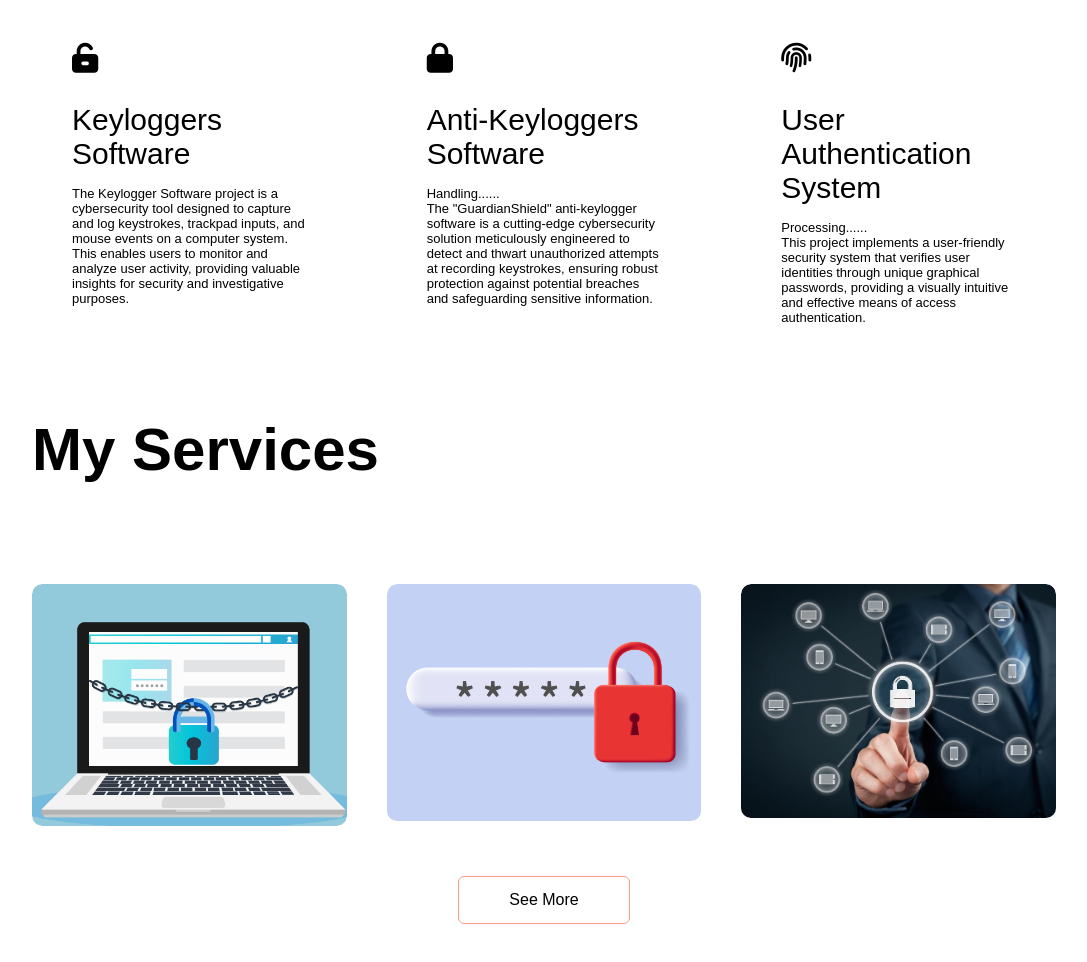
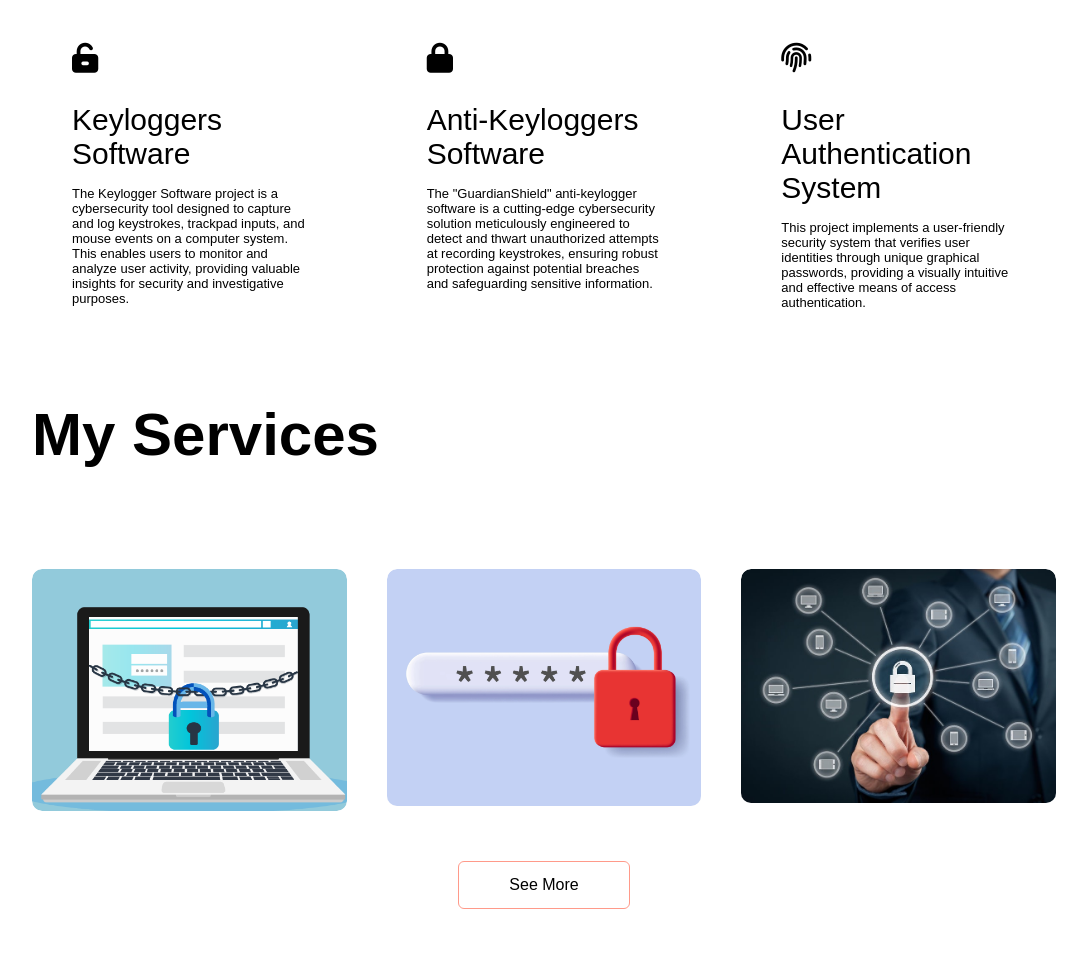
Before and after one commit to VanithaChalla/VanithachallaPortfolio, a plain HTML site: page index.html in a window 1280 px wide. Shown: the part 1862-2824 px from the top of the page, without its empty margins (96-1183 px from the left). Drawn offline with Linux system fonts and the light colour scheme.

Commit message:
Update index.html

```diff
--- a/index.html
+++ b/index.html
@@ -94,13 +94,13 @@
                     <div>
                         <i class="fa-solid fa-lock"></i>
                         <h2>Anti-Keyloggers Software</h2>
-                        <p>Handling......<br>The "GuardianShield" anti-keylogger software is a cutting-edge cybersecurity solution meticulously engineered to detect and thwart unauthorized attempts at recording keystrokes, ensuring robust protection against potential breaches and safeguarding sensitive information.</p>
+                        <p>The "GuardianShield" anti-keylogger software is a cutting-edge cybersecurity solution meticulously engineered to detect and thwart unauthorized attempts at recording keystrokes, ensuring robust protection against potential breaches and safeguarding sensitive information.</p>
 
                     </div>
                     <div>
                         <i class="fa-solid fa-fingerprint"></i>
                         <h2>User Authentication System</h2>
-                        <p>Processing......<br>This project implements a user-friendly security system that verifies user identities through unique graphical passwords, providing a visually intuitive and effective means of access authentication.</p>
+                        <p>This project implements a user-friendly security system that verifies user identities through unique graphical passwords, providing a visually intuitive and effective means of access authentication.</p>
 
                     </div>
                 </div>
```
